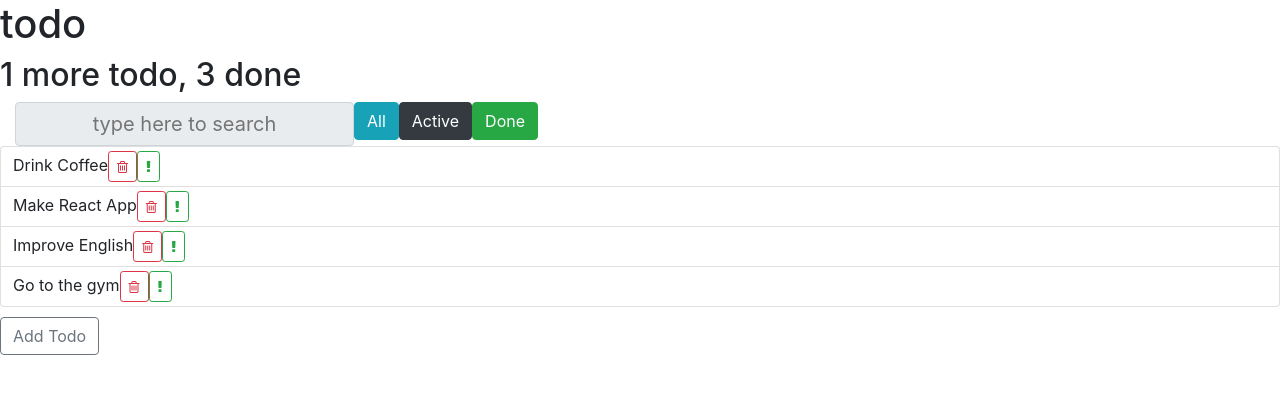
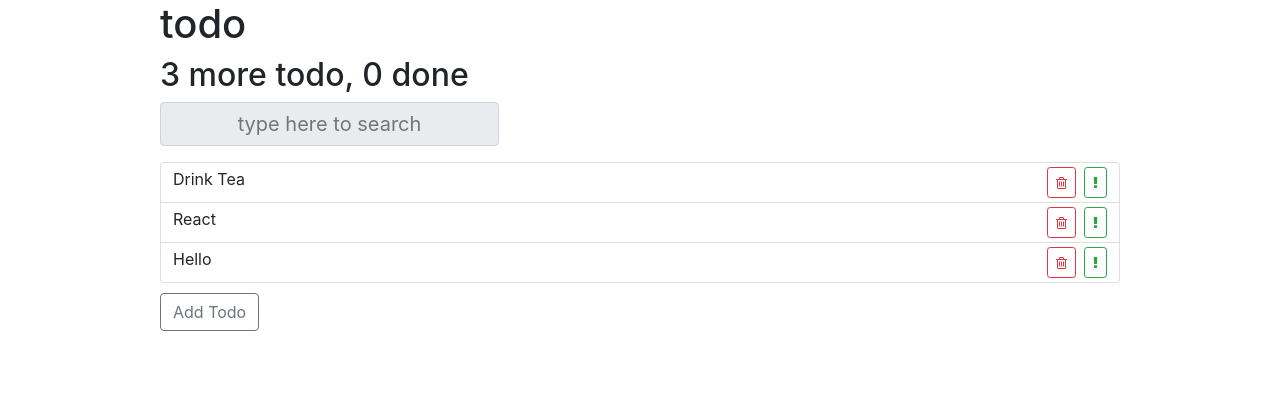
Before and after one commit to vladgaranich1993/reactAwesomeTodoList, a React (Create React App) app: page / in a window 1280 px wide. Shown: the top 394 px of the page. Built offline with nearby package versions, Linux system fonts and the light colour scheme.

Commit message:
implemented onToggleDone and onToggleImportant for todoItems

```diff
--- a/src/components/AddTodoForm/AddTodoForm.js
+++ b/src/components/AddTodoForm/AddTodoForm.js
@@ -2,14 +2,6 @@ import React, { Component } from 'react';
 import './add-todo-form.css';
 
 export default class AddTodoForm extends Component {
-
-    deleteTodo = () => {
-        this.setState({
-            newTodo: {
-
-            }
-        });
-    }
 
     render() {
         return(
--- a/src/components/App/App.js
+++ b/src/components/App/App.js
@@ -5,38 +5,44 @@ import SearchPanel from '../SearchPanel';
 import TodoList from '../TodoList';
 import AddTodoForm from '../AddTodoForm';
 
+import './app.css'
+
 export default class App extends Component {
 
     maxId = 100;
 
     state = {
         todoData: [
-            {label: 'Drink Coffee', important: true, id: 1 },
-            {label: 'Make React App', important: true, id: 2},
-            {label: 'Improve English', important: true, id: 3},
-            {label: 'Go to the gym', important: false, id: 4}
+            this.createTodoItem('Drink Tea'),
+            this.createTodoItem('React'),
+            this.createTodoItem('Hello')
         ]
     };
+
+    createTodoItem(label) {
+        return {
+                label,
+                done: false,
+                important: false,
+                id: this.maxId++
+            }
+        }
 
         deleteItem = (id) => {
             this.setState(({todoData})=> {
                 const idx = todoData.findIndex(i => i.id === id);
-            const newArray = [todoData.slice(0, idx), todoData.slice(idx + 1)];
+                const newArray = [
+                    ...todoData.slice(0, idx),
+                    ...todoData.slice(idx + 1)
+                ];
                 return {
                     todoData: newArray
                 }
             })
-    }
+        };
 
         addItem = (text) => {
-        // generate id
-        const newItem = {
-            label: text,
-            important: false,
-            id: this.maxId++
-        }
-        // add object to the array
-
+            const newItem = this.createTodoItem(text);
             this.setState(({todoData}) => {
                 const newArr = [
                     ...todoData,
@@ -46,16 +52,54 @@ export default class App extends Component {
                     todoData: newArr
                 }
             });
+        };
+
+        onToggleImportant = (id) => {
+            this.setState(({todoData})=> {
+                console.log(todoData)
+                return {
+                    todoData: this.toggleProperty(todoData, id, 'important')
+                }
+            })
+        }
+
+        onToggleDone = (id) => {
+            this.setState(({todoData})=> {
+                return {
+                    todoData: this.toggleProperty(todoData, id, 'done')
+                }
+            });
+        };
+
+        toggleProperty = (arr, id, propName) => {
+            const idx = arr.findIndex(el => el.id === id);
+
+            const oldItem = arr[idx];
+            const newItem = {...oldItem,
+            [propName]: !oldItem[propName]}
+
+            return [
+                ...arr.slice(0, idx),
+                newItem,
+                ...arr.slice(idx + 1)
+            ]
         }
 
         render() {
+            const {todoData} = this.state;
+            const doneCount = todoData.filter(item => item.done).length;
+            const todoCount = todoData.length - doneCount;
+
             return (
-            <div>
-                <AppHeader toDo={1} done={3}/>
+                <div className="todo-app">
+                    <AppHeader toDo={todoCount} done={doneCount}/>
                     <SearchPanel/>
                     <TodoList
-                todos={this.state.todoData}
-                onDeleted={this.deleteItem} />
+                        todos={todoData}
+                        onDelete={this.deleteItem}
+                        onToggleDone={this.onToggleDone}
+                        onToggleImportant={this.onToggleImportant}
+                    />
                     <AddTodoForm onItemAdded={this.addItem}/>
                 </div>
             )
--- /dev/null
+++ b/src/components/App/app.css
@@ -0,0 +1,4 @@
+.todo-app {
+    margin: 0 auto;
+    width: 75%;
+}
--- a/src/components/ItemStatusFilter/ItemStatusFilter.js
+++ b/src/components/ItemStatusFilter/ItemStatusFilter.js
@@ -4,8 +4,8 @@ export default class ItemStatusFilter extends Component {
     render() {
         return(
             <div>
-                <button className="btn btn-info">All</button>
-                <button className="btn btn-dark">Active</button>
+                <button className="btn btn-info mr-1">All</button>
+                <button className="btn btn-dark mr-1">Active</button>
                 <button className="btn btn-success">Done</button>
             </div>
         )
--- a/src/components/SearchPanel/SearchPanel.js
+++ b/src/components/SearchPanel/SearchPanel.js
@@ -1,7 +1,5 @@
 import React from 'react'
 // import ReactDOM from 'react-dom'
-
-import ItemStatusFilter from '../ItemStatusFilter/ItemStatusFilter';
 
 const SearchPanel = () => {
     const placeHolderSearch = 'type here to search';
@@ -10,10 +8,9 @@ const SearchPanel = () => {
     }
 
     return(
-    <div className="d-flex col-12">
-        <input className="input-group-text" style={searchStyle} placeholder={placeHolderSearch}/>
-        <ItemStatusFilter/>
-    </div>
+        <div className="mb-3">
+            <input className="input-group-text" style={searchStyle} placeholder={placeHolderSearch}/>
+        </div>
     )
 }
 
--- a/src/components/TodoItem/TodoItem.js
+++ b/src/components/TodoItem/TodoItem.js
@@ -1,56 +1,37 @@
-import React, { Component } from 'react'
+import React from 'react';
 
-import './todo-item.css'
+import './todo-item.css';
 
-export default class TodoItem extends Component {
+const TodoItem = ({ important, done,label, onToggleImportant, onToggleDone, onDelete }) => {
 
-    state = {
-        done: false,
-        important: false
-    };
+  let classNames = 'todo-item';
+  if (important) {
+    classNames += ' important';
+  }
 
-    onLabelClick = () => {
-        this.setState(({done}) => {
-            return {
-                done: !done
-            }
-        });
-    }
+  if (done) {
+    classNames += ' done';
+  }
 
-    onMarkImportant = () => {
-        this.setState(({important})=> {
-            return  {
-                important: !important
-            }
-        });
-    }
+  return (
+    <span className={classNames}>
+      <span
+        className="todo-list-item-label"
+        onClick={onToggleDone}>{label}</span>
 
-    render() {
-        const {label, onDeleted} = this.props;
-        const {done, important} = this.state;
+      <button type="button"
+              className="btn btn-outline-success btn-sm float-right"
+              onClick={ onToggleImportant }>
+        <i className="fa fa-exclamation"></i>
+      </button>
 
-        let classNames = 'todo-list-item';
+      <button type="button"
+              className="btn btn-outline-danger btn-sm float-right mr-2"
+              onClick={ onDelete }>
+        <i className="fa fa-trash-o"></i>
+      </button>
+    </span>
+  );
+};
 
-        if(done) {
-            classNames += ' done';
-        }
-
-        if(important) {
-            classNames += ' important';
-        }
-
-        return (
-            <span className={classNames}>
-                <span onClick={this.onLabelClick} className="todo-list-item-label">
-                    {label}
-                </span>
-                <button onClick={onDeleted} type="button" className="btn btn-outline-danger btn-sm">
-                    <i className="fa fa-trash-o"/>
-                </button>
-                <button onClick={this.onMarkImportant} type="button" className="btn btn-outline-success btn-sm">
-                    <i className="fa fa-exclamation"/>
-                </button>
-            </span>
-        )
-    }
-}
+export default TodoItem;
--- a/src/components/TodoItem/todo-item.css
+++ b/src/components/TodoItem/todo-item.css
@@ -2,7 +2,11 @@
     text-decoration: line-through;
 }
 
-.todo-list-item.important .todo-list-item-label {
+.todo-item.important .todo-list-item-label {
     font-weight: bold;
     color: steelblue;
 }
+
+.list-group-item:hover {
+    cursor: pointer;
+}
--- a/src/components/TodoList/TodoList.js
+++ b/src/components/TodoList/TodoList.js
@@ -1,27 +1,24 @@
 import React from 'react'
-// import ReactDOM from 'react-dom'
 import './todo-list.css'
 
 import TodoItem from '../TodoItem/TodoItem'
 
-const TodoList = ({todos, onDeleted}) => {
+const TodoList = ({ todos, onToggleImportant, onToggleDone, onDelete }) => {
 
     const elements = todos.map((item) => {
-        const {id, ...itemProps} = item;
-        return(
-            <li className="list-group-item" key={id}>
-                <TodoItem
-                {...itemProps}
-                onDeleted={()=> onDeleted(id)}/>
-            </li>
-        )
-    })
+      const { id, ...itemProps } = item;
+      return (
+        <li key={id} className="list-group-item">
+          <TodoItem
+            { ...itemProps }
+            onToggleImportant={ () => onToggleImportant(id) }
+            onToggleDone={ () => onToggleDone(id) }
+            onDelete={ () => onDelete(id) } />
+        </li>
+      );
+    });
 
-    return (
-        <ul className="list-group todo-list">
-            { elements }
-        </ul>
-    )
-}
+    return (<ul className="todo-list list-group">{ elements }</ul>);
+  };
 
 export default TodoList;
```
Lines whose indentation alone changed are shown as unchanged.
